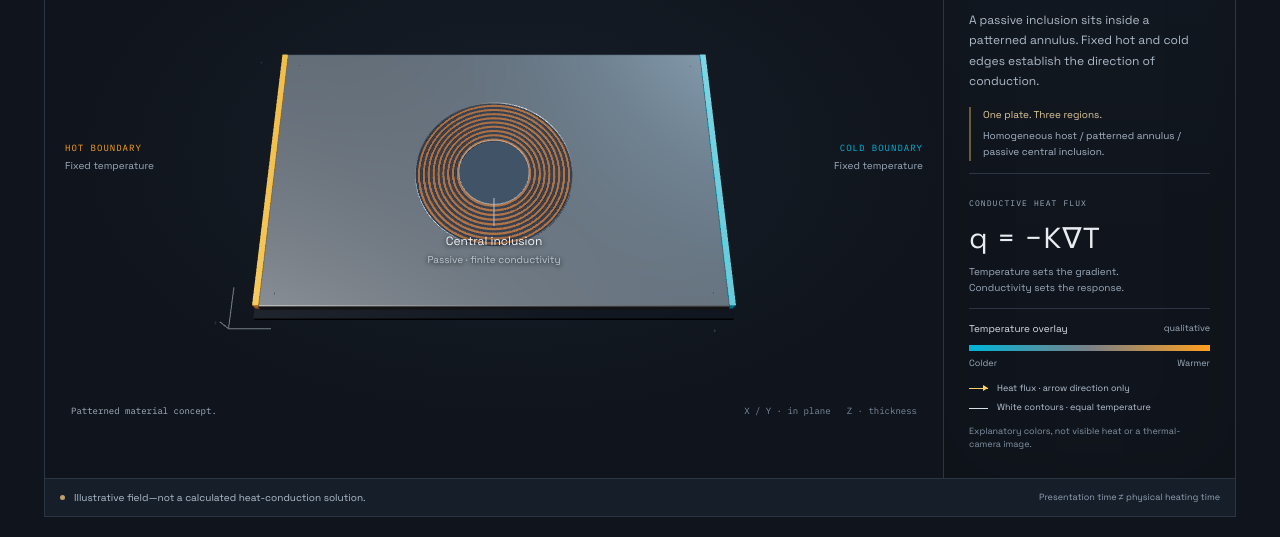
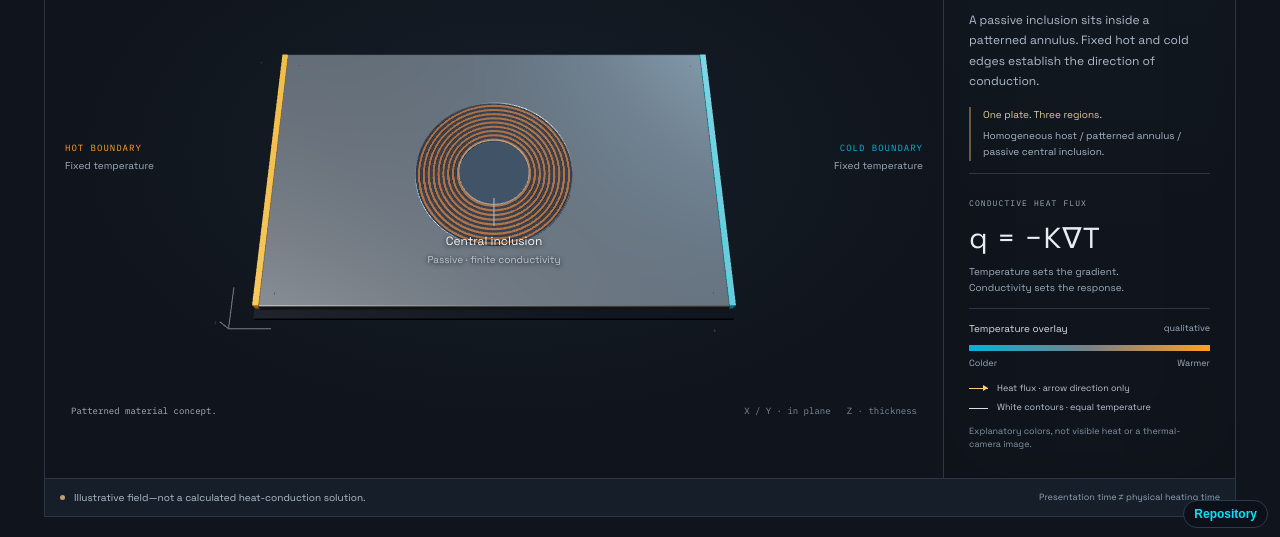
Before and after one commit to mizcausevic-dev/thermal-cloak-field-study, a website built with Vite: page index.html in a window 1280 px wide. Shown: the part 260-797 px from the top of the page. Built offline with nearby package versions, Linux system fonts and the light colour scheme.

Commit message:
Link this plate to its GitHub repository.

```diff
--- a/index.html
+++ b/index.html
@@ -12,5 +12,6 @@
   <div id="app"></div>
   <noscript>This interactive field study requires JavaScript. A patterned annulus can provide lower radial and higher circumferential conductivity. Cloaking depends on the profile, host matching, geometry, and conditions. This experience is a scientific schematic, not a calculated solution or experimental validation.</noscript>
   <script type="module" src="/src/main.ts"></script>
+<a href="https://github.com/mizcausevic-dev/thermal-cloak-field-study" style="position:fixed;right:12px;bottom:12px;z-index:9999;background:#0B1019;color:#00E5FF;font:600 12px ui-sans-serif,sans-serif;padding:6px 10px;border:1px solid #2c3c50;border-radius:999px;text-decoration:none">Repository</a>
 </body>
 </html>
```
